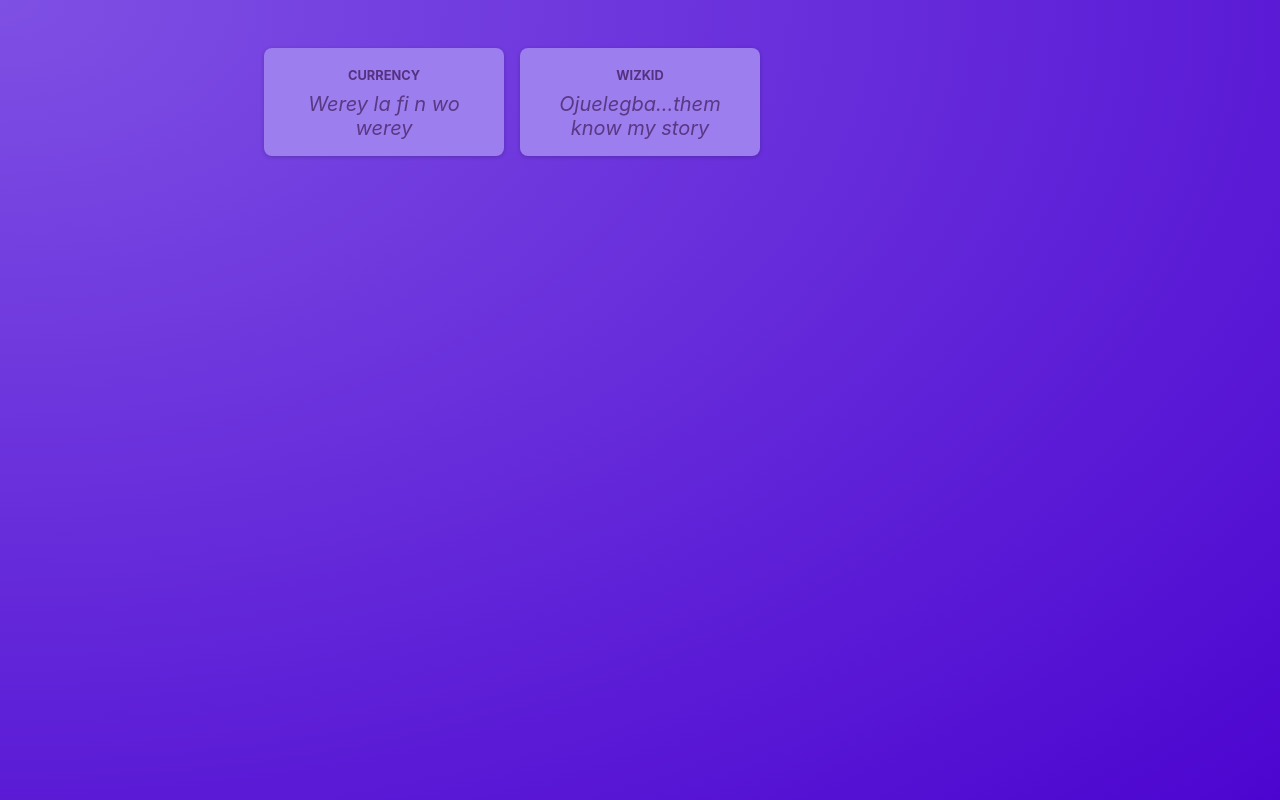
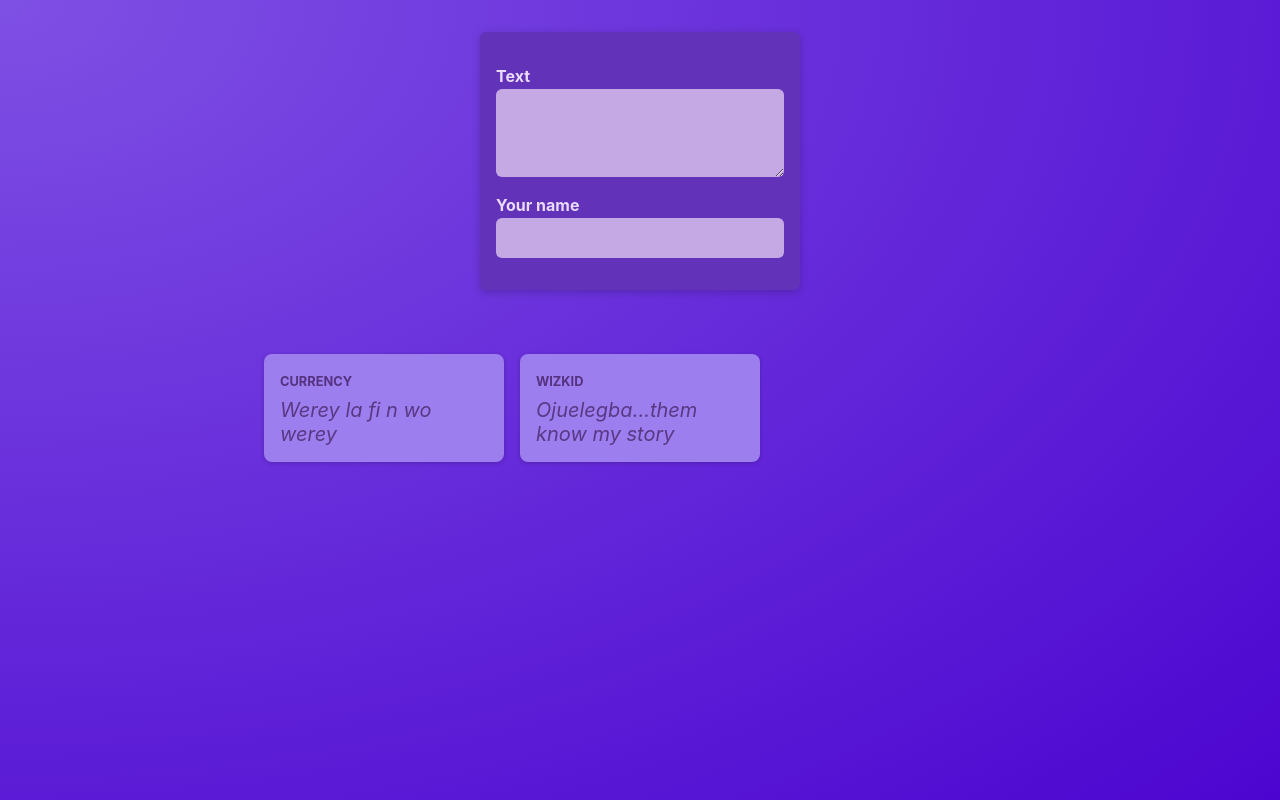
Before and after one commit to azeezabidoye/academind-2025, a React (Vite) app in the folder starting-project/: page / in a window 1280 px wide. Built offline with nearby package versions, Linux system fonts and the light colour scheme.

Commit message:
Components Updated

```diff
--- /dev/null
+++ b/starting-project/src/components/NewPost.jsx
@@ -0,0 +1,18 @@
+import classes from "./NewPost.module.css";
+
+function NewPost() {
+  return (
+    <form className={classes.form}>
+      <p>
+        <label htmlFor="body">Text</label>
+        <textarea id="body" required rows={3} />
+      </p>
+      <p>
+        <label htmlFor="name">Your name</label>
+        <input type="text" id="name" required />
+      </p>
+    </form>
+  );
+}
+
+export default NewPost;
--- /dev/null
+++ b/starting-project/src/components/NewPost.module.css
@@ -0,0 +1,55 @@
+.form {
+  background-color: #6233b9;
+  padding: 1rem;
+  width: 20rem;
+  margin: 2rem auto;
+  border-radius: 6px;
+  box-shadow: 0 2px 8px rgba(0, 0, 0, 0.2);
+}
+
+.form label {
+  display: block;
+  margin-bottom: 0.05rem;
+  color: #eadbfb;
+  font-weight: bold;
+}
+
+.form input,
+.form textarea {
+  display: block;
+  width: 100%;
+  font: inherit;
+  padding: 0.5rem;
+  border-radius: 6px;
+  border: none;
+  background-color: #c4a9e4;
+  color: #28262c;
+}
+
+.actions {
+  display: flex;
+  justify-content: flex-end;
+  gap: 0.5rem;
+}
+
+.actions button {
+  cursor: pointer;
+  font: inherit;
+  padding: 0.5rem 1.5rem;
+  border: none;
+  border-radius: 4px;
+  background-color: #34036c;
+  color: #e5d5f7;
+}
+
+.actions button:hover {
+  background-color: #23014a;
+}
+
+.actions button[type="button"] {
+  background-color: transparent;
+}
+
+.actions button[type="button"]:hover {
+  color: #d1bee6;
+}
--- a/starting-project/src/components/PostsList.jsx
+++ b/starting-project/src/components/PostsList.jsx
@@ -1,12 +1,16 @@
 import Post from "./Post";
+import NewPost from "./NewPost";
 import classes from "./PostsList.module.css";
 
 function PostsList() {
   return (
-    <ul className={classes.posts}>
-      <Post author="Currency" body="Werey la fi n wo werey" />
-      <Post author="Wizkid" body="Ojuelegba...them know my story" />
-    </ul>
+    <>
+      <NewPost />
+      <ul className={classes.posts}>
+        <Post author="Currency" body="Werey la fi n wo werey" />
+        <Post author="Wizkid" body="Ojuelegba...them know my story" />
+      </ul>
+    </>
   );
 }
 
--- a/starting-project/src/index.css
+++ b/starting-project/src/index.css
@@ -18,6 +18,5 @@
 
 body {
   margin: 0;
-  text-align: center;
   color: #e6ddf9;
 }
```
